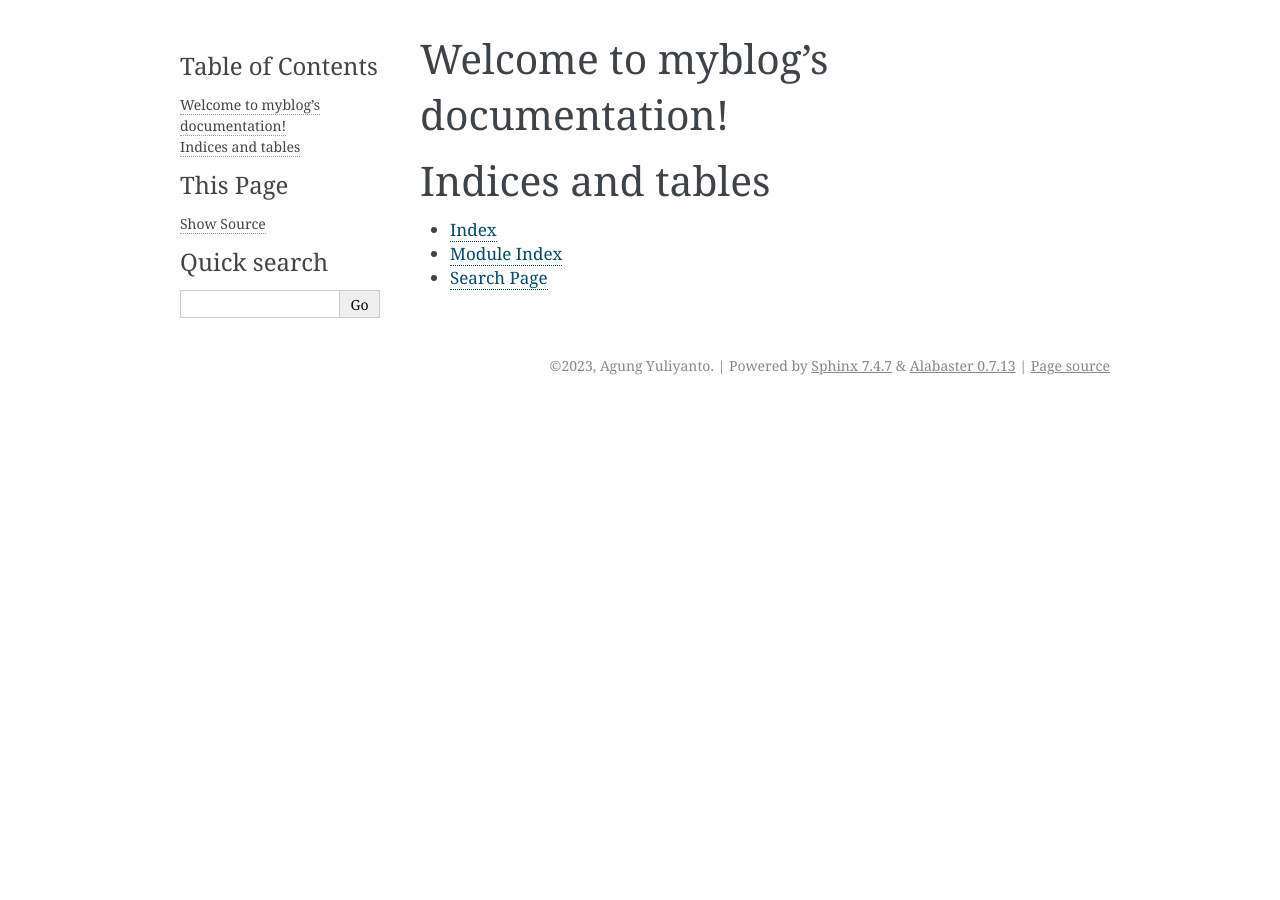
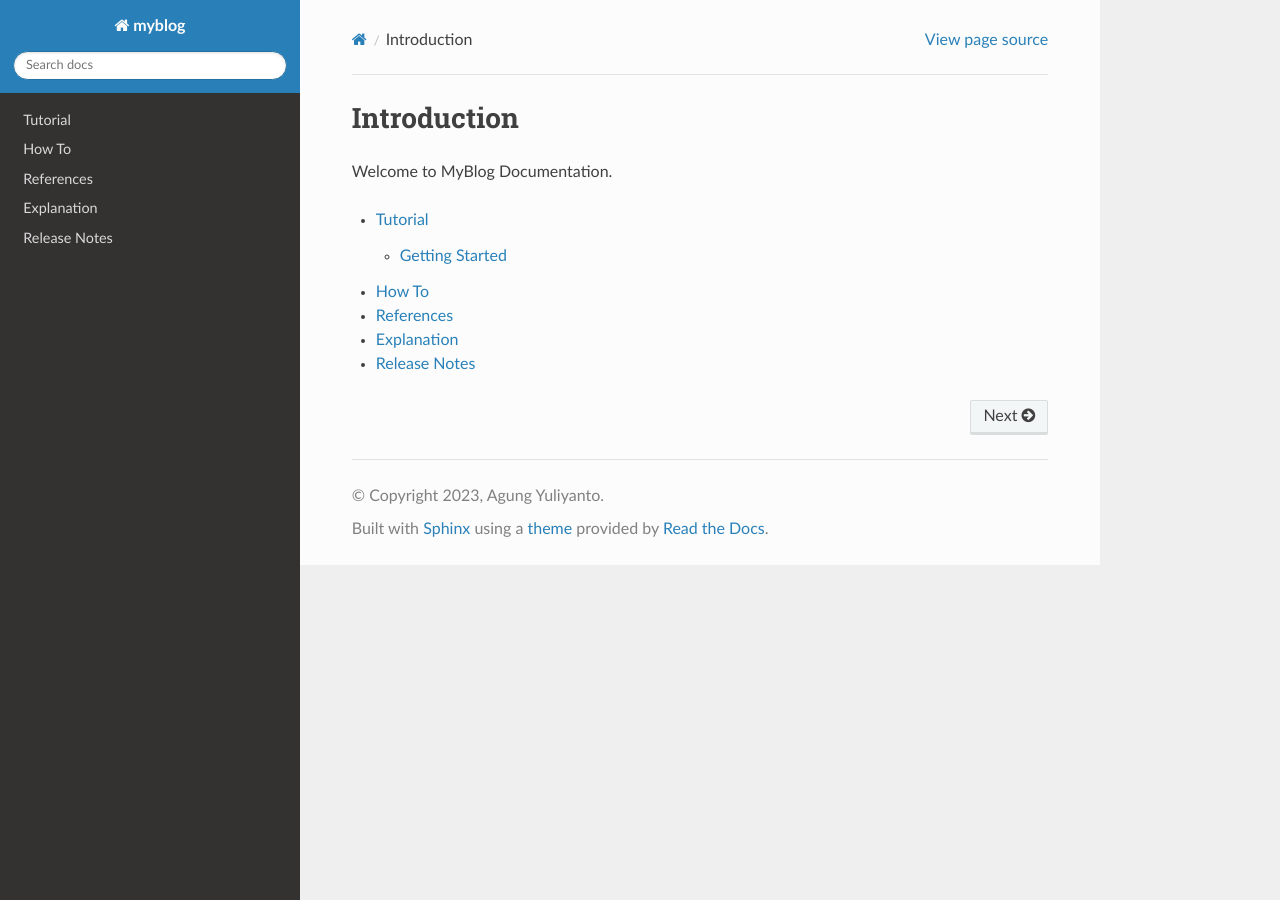
Before and after one commit to BetterToPractice/fastapi-simple-setup, a Sphinx documentation site: the page built from docs/source/index.rst, in a window 1280 px wide. Built offline with Sphinx 7.4.7 and the Read the Docs theme 2.0.0, drawn with Linux system fonts in a browser that asks for light colours.

Commit message:
docs: create pages references by Diátaxis doc

```diff
--- a/docs/requirements.txt
+++ b/docs/requirements.txt
@@ -1 +1,2 @@
 Sphinx==6.1.1
+sphinx-rtd-theme==1.1.1
--- /dev/null
+++ b/docs/source/001-tutorial.rst
@@ -0,0 +1,7 @@
+Tutorial
+===========================
+
+
+Getting Started
+--------------------------
+_wip_
--- /dev/null
+++ b/docs/source/002-how-to.rst
@@ -0,0 +1,4 @@
+How To
+===========================
+
+_wip_
--- /dev/null
+++ b/docs/source/003-references.rst
@@ -0,0 +1,4 @@
+References
+===========================
+
+_wip_
--- /dev/null
+++ b/docs/source/004-explanation.rst
@@ -0,0 +1,4 @@
+Explanation
+==============================
+
+_wip_
--- /dev/null
+++ b/docs/source/005-release-notes.rst
@@ -0,0 +1,4 @@
+Release Notes
+==============================
+
+_wip_
--- a/docs/source/conf.py
+++ b/docs/source/conf.py
@@ -23,5 +23,5 @@ exclude_patterns = []
 # -- Options for HTML output -------------------------------------------------
 # https://www.sphinx-doc.org/en/master/usage/configuration.html#options-for-html-output
 
-html_theme = 'alabaster'
+html_theme = 'sphinx_rtd_theme'
 html_static_path = ['_static']
--- a/docs/source/index.rst
+++ b/docs/source/index.rst
@@ -1,20 +1,13 @@
-.. myblog documentation master file, created by
-   sphinx-quickstart on Fri Jan  6 15:51:19 2023.
-   You can adapt this file completely to your liking, but it should at least
-   contain the root `toctree` directive.
+Introduction
+==================================
 
-Welcome to myblog's documentation!
-==================================
+Welcome to MyBlog Documentation.
 
 .. toctree::
    :maxdepth: 2
-   :caption: Contents:
 
-
-
-Indices and tables
-==================
-
-* :ref:`genindex`
-* :ref:`modindex`
-* :ref:`search`
+   001-tutorial
+   002-how-to
+   003-references
+   004-explanation
+   005-release-notes
```
